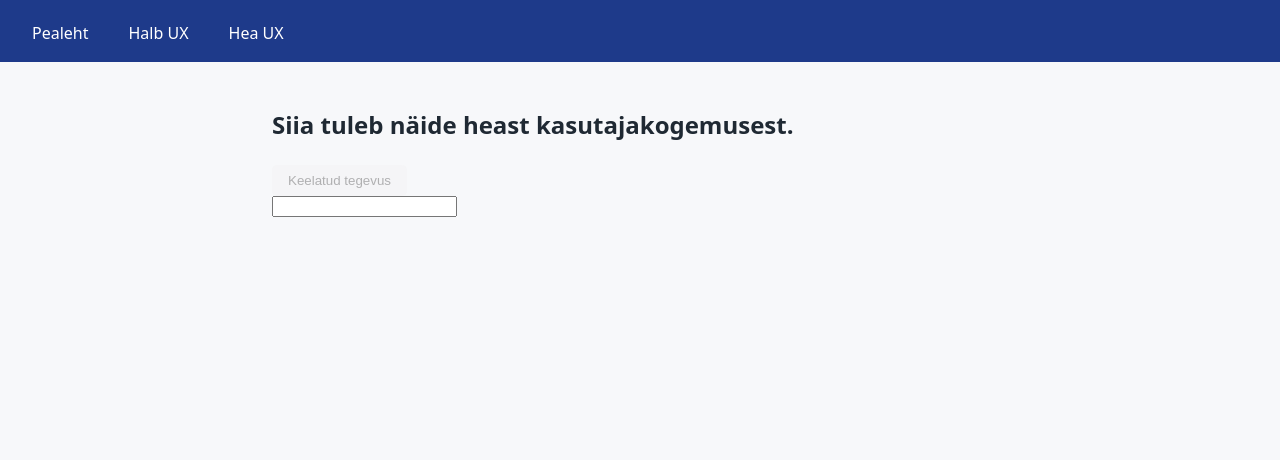
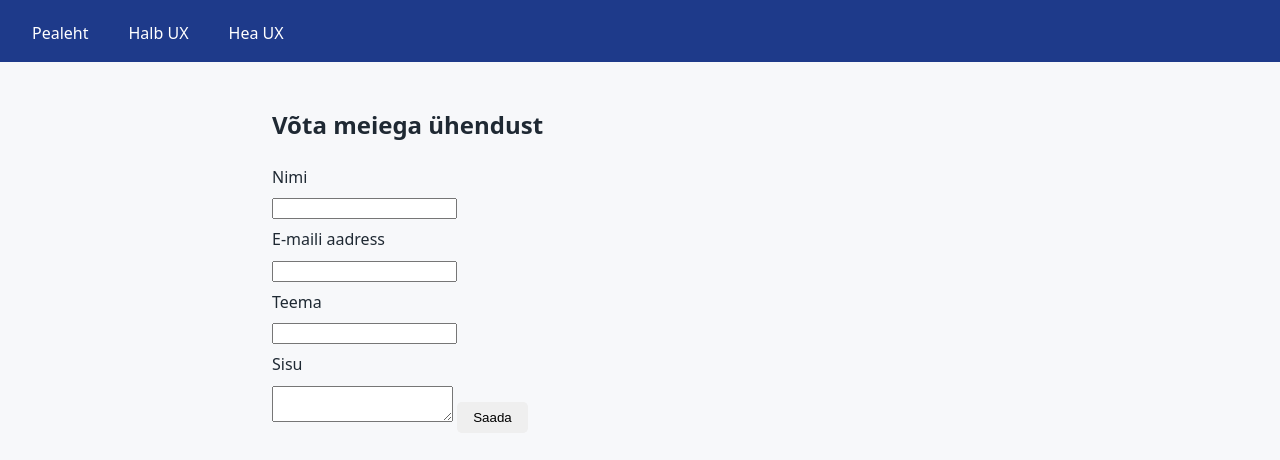
Before and after one commit to ks129/SE-projekt, a plain HTML site: page hea-ux.html in a window 1280 px wide. Shown: the part 72-532 px from the top of the page. Drawn offline with Linux system fonts and the light colour scheme.

Commit message:
Tee valmis hea UX kontaktivormi põhi

```diff
--- a/hea-ux.html
+++ b/hea-ux.html
@@ -19,9 +19,23 @@
   </header>
 
   <main class="good-ux">
-    <h2>Siia tuleb näide heast kasutajakogemusest.</h2>
-    <button disabled>Keelatud tegevus</button>
-    <input type="text" >
+    <div class="contact">
+      <h2>Võta meiega ühendust</h2>
+      <!-- TODO: Lisa mingisugune pilt -->
+
+      <form action="/cgi-bin/contact.py" method="POST">
+        <label for="name">Nimi</label>
+        <input type="text" id="name" name="name" required>
+        <label for="email">E-maili aadress</label>
+        <input type="email" id="email" name="email" required>
+        <label for="subject">Teema</label>
+        <input type="text" id="subject" name="subject">
+        <label for="content">Sisu</label>
+        <textarea id="content" name="content" required></textarea>
+
+        <button type="submit">Saada</button>
+      </form>
+    </div>
   </main>
 </body>
 </html>
```
